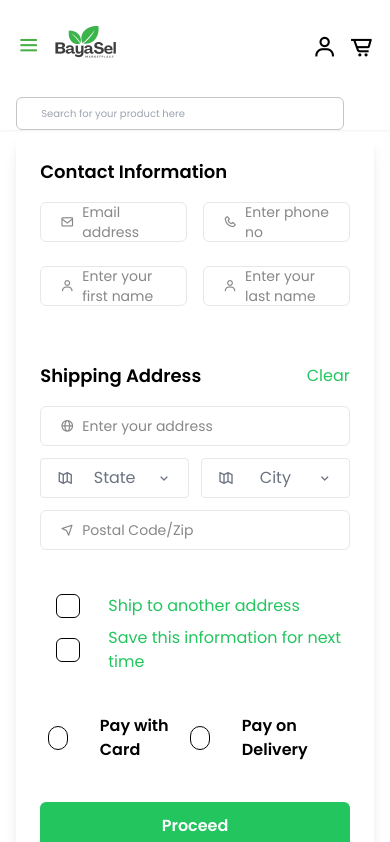
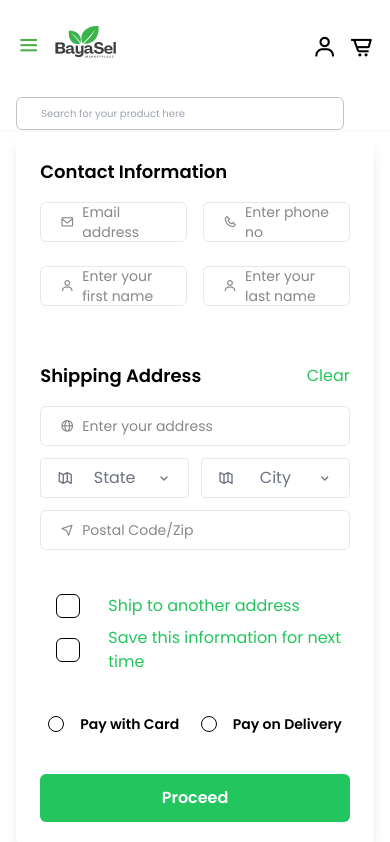
Before and after one commit to BayaSel/BayaSel, a React (Vite) app: page /checkout in a window 390 px wide. Shown: the top 842 px of the page. Built offline with nearby package versions, Linux system fonts and the light colour scheme.

Commit message:
made custom radio button mobile responsive

```diff
--- a/src/components/CustomRadioButton.jsx
+++ b/src/components/CustomRadioButton.jsx
@@ -1,7 +1,7 @@
 /* eslint-disable react/prop-types */
 export default function CustomRadioButton({ isChecked, onChange, label }) {
   return (
-    <div className="flex items-center gap-8">
+    <div className="flex items-center md:gap-8 gap-4 text-sm md:text-lg">
       <input
         type="radio"
         id={label}
@@ -12,7 +12,7 @@ export default function CustomRadioButton({ isChecked, onChange, label }) {
       />
       <label
         htmlFor={label}
-        className={`w-6 h-6 border ${
+        className={`md:w-6 md:h-6 h-4 w-4 border ${
           isChecked ? 'bg-white border-black' : 'border-black'
         } rounded-full flex items-center justify-center cursor-pointer`}
         onClick={onChange}
```
